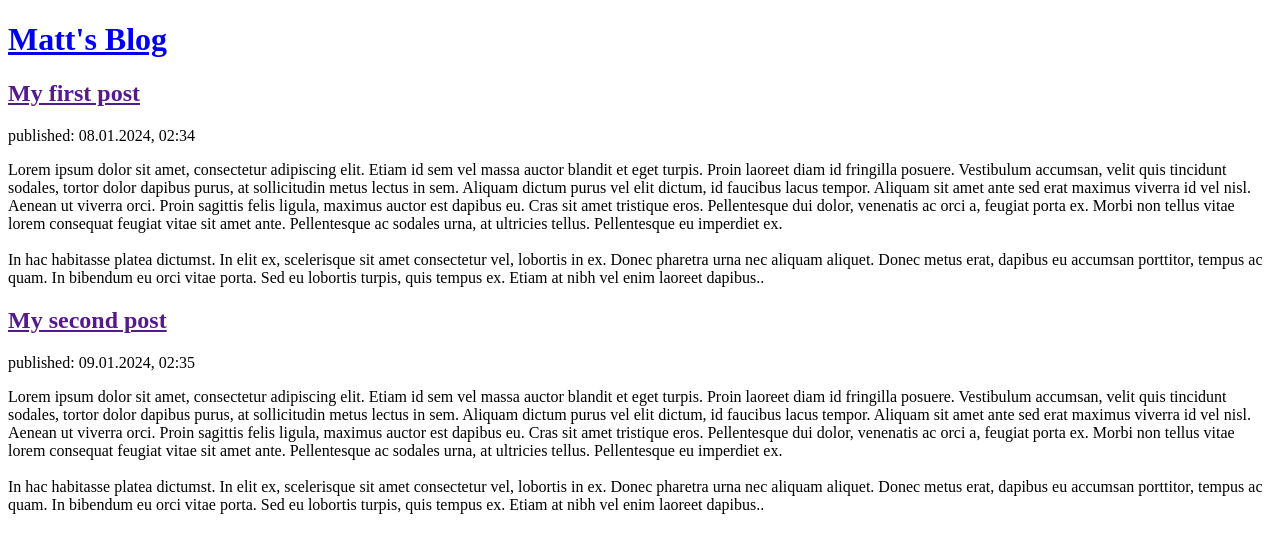
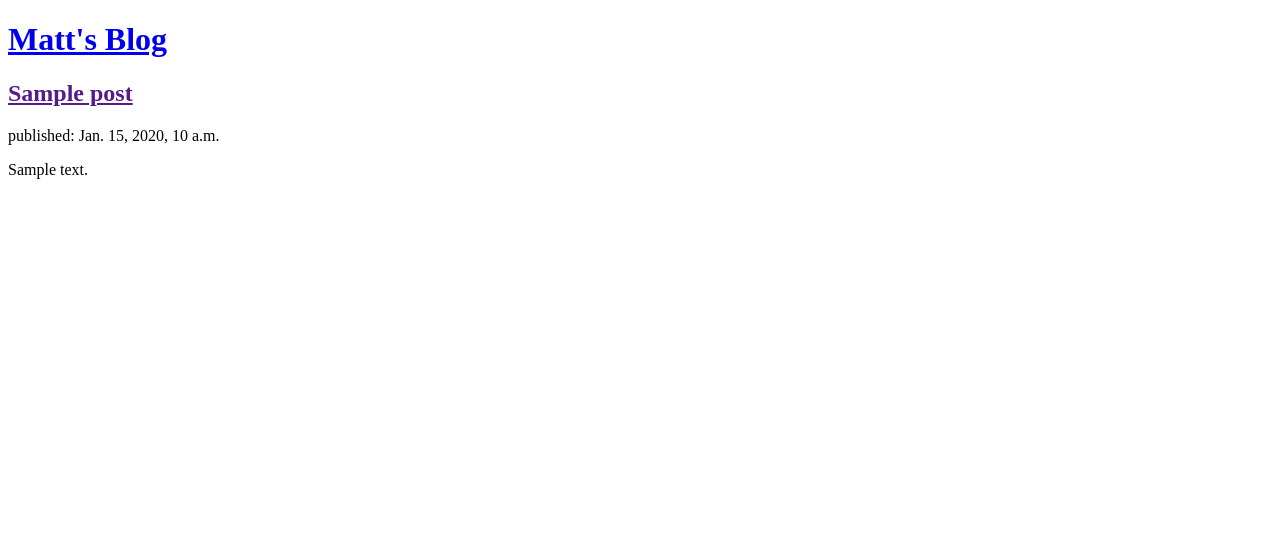
Before and after one commit to Mrj628809/my-first-blog, a Django app: template blog/templates/blog/post_list.html in a window 1280 px wide. Shown: the top 553 px of the page. Run offline with Django 3.2, Linux system fonts and the light colour scheme; the template is opened without the code that fills it: most values are stand-ins (such as "Sample title", 1, 10 or a date in 2020).

Commit message:
Modified templates to display posts from database.

```diff
--- a/blog/templates/blog/post_list.html
+++ b/blog/templates/blog/post_list.html
@@ -8,16 +8,13 @@
             <h1><a href="/">Matt's Blog</a></h1>
         </header>
 
-        <article>
-            <h2><a href="">My first post</a></h2>
-            <time>published: 08.01.2024, 02:34</time>
-            <p>Lorem ipsum dolor sit amet, consectetur adipiscing elit. Etiam id sem vel massa auctor blandit et eget turpis. Proin laoreet diam id fringilla posuere. Vestibulum accumsan, velit quis tincidunt sodales, tortor dolor dapibus purus, at sollicitudin metus lectus in sem. Aliquam dictum purus vel elit dictum, id faucibus lacus tempor. Aliquam sit amet ante sed erat maximus viverra id vel nisl. Aenean ut viverra orci. Proin sagittis felis ligula, maximus auctor est dapibus eu. Cras sit amet tristique eros. Pellentesque dui dolor, venenatis ac orci a, feugiat porta ex. Morbi non tellus vitae lorem consequat feugiat vitae sit amet ante. Pellentesque ac sodales urna, at ultricies tellus. Pellentesque eu imperdiet ex. <br><br>In hac habitasse platea dictumst. In elit ex, scelerisque sit amet consectetur vel, lobortis in ex. Donec pharetra urna nec aliquam aliquet. Donec metus erat, dapibus eu accumsan porttitor, tempus ac quam. In bibendum eu orci vitae porta. Sed eu lobortis turpis, quis tempus ex. Etiam at nibh vel enim laoreet dapibus..</p>
-        </article>
+        {% for post in posts %}
+            <article>
+                <h2><a href="">{{ post.title }}</a></h2>
+                <time>published: {{ post.published_date }}</time>
+                <p>{{ post.text|linebreaksbr }}</p>
+            </article>
+        {% endfor %}
 
-        <article>
-            <h2><a href="">My second post</a></h2>
-            <time>published: 09.01.2024, 02:35</time>
-            <p>Lorem ipsum dolor sit amet, consectetur adipiscing elit. Etiam id sem vel massa auctor blandit et eget turpis. Proin laoreet diam id fringilla posuere. Vestibulum accumsan, velit quis tincidunt sodales, tortor dolor dapibus purus, at sollicitudin metus lectus in sem. Aliquam dictum purus vel elit dictum, id faucibus lacus tempor. Aliquam sit amet ante sed erat maximus viverra id vel nisl. Aenean ut viverra orci. Proin sagittis felis ligula, maximus auctor est dapibus eu. Cras sit amet tristique eros. Pellentesque dui dolor, venenatis ac orci a, feugiat porta ex. Morbi non tellus vitae lorem consequat feugiat vitae sit amet ante. Pellentesque ac sodales urna, at ultricies tellus. Pellentesque eu imperdiet ex. <br><br>In hac habitasse platea dictumst. In elit ex, scelerisque sit amet consectetur vel, lobortis in ex. Donec pharetra urna nec aliquam aliquet. Donec metus erat, dapibus eu accumsan porttitor, tempus ac quam. In bibendum eu orci vitae porta. Sed eu lobortis turpis, quis tempus ex. Etiam at nibh vel enim laoreet dapibus..</p>
-        </article>
     </body>
 </html>
--- a/blog/views.py
+++ b/blog/views.py
@@ -1,6 +1,8 @@
 from django.shortcuts import render
-
+from django.utils import timezone
+from .models import Post
 # Create your views here.
 
 def post_list(request):
-    return render(request, 'blog/post_list.html', {})
+    posts = Post.objects.filter(published_date__lte=timezone.now()).order_by('published_date')
+    return render(request, 'blog/post_list.html', {'posts': posts})
```
